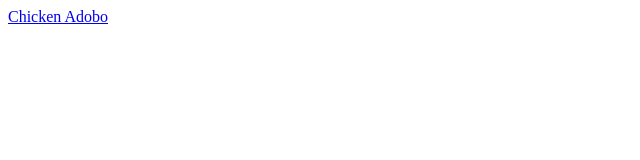
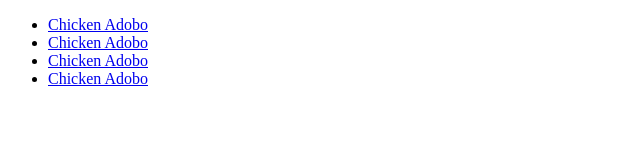
Before and after one commit to danchristian116/odin-recipes, a plain HTML site: page index.html in a window 1280 px wide. Shown: the whole page, without its empty margins (0-640 px from the left). Drawn offline with Linux system fonts and the light colour scheme.

Commit message:
Added a 4 link

```diff
--- a/index.html
+++ b/index.html
@@ -4,9 +4,14 @@
     <meta charset="UTF-8" />
     <meta http-equiv="X-UA-Compatible" content="IE=edge" />
     <meta name="viewport" content="width=device-width, initial-scale=1.0" />
-    <title>Document</title>
+    <title>Philippines Home Cooking!</title>
   </head>
   <body>
-    <a href="chicken_adobo.html">Chicken Adobo</a>
+    <ul>
+      <li><a href="/recipes/chicken_adobo.html">Chicken Adobo</a></li>
+      <li><a href="chicken_adobo.html">Chicken Adobo</a></li>
+      <li><a href="chicken_adobo.html">Chicken Adobo</a></li>
+      <li><a href="chicken_adobo.html">Chicken Adobo</a></li>
+    </ul>
   </body>
 </html>
```
